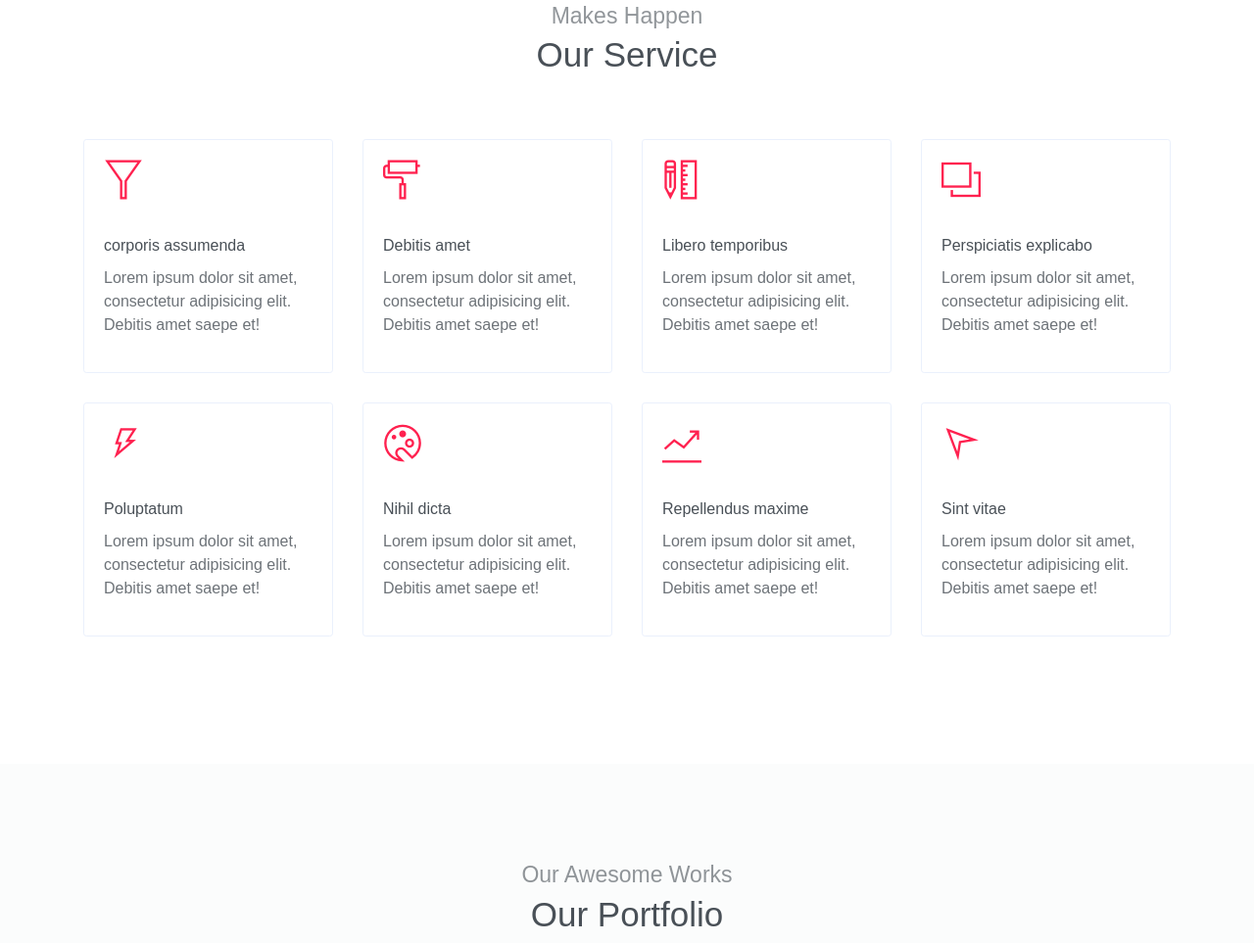
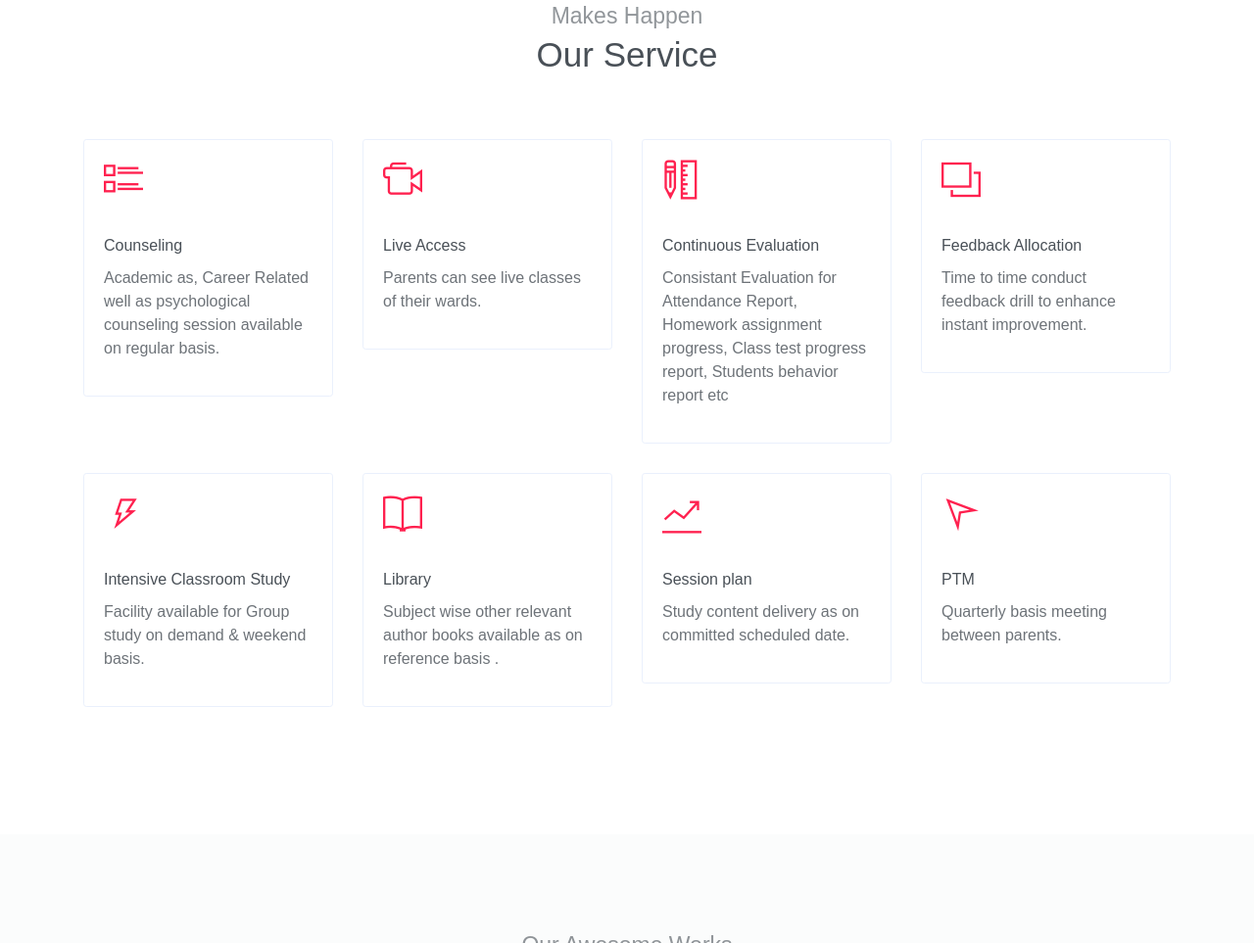
Before and after one commit to Subhranshu02/Academy, a website: page creative-studio/public_html/index.html in a window 1280 px wide. Shown: the part 2191-3154 px from the top of the page at 98% size. Drawn offline with Linux system fonts and the light colour scheme.

Commit message:
daily updates

```diff
--- a/creative-studio/public_html/index.html
+++ b/creative-studio/public_html/index.html
@@ -150,18 +150,18 @@
                 <div class="col-sm-4 col-md-3">
                     <div class="card mb-4">
                         <div class="card-body">
-                            <h2 class="mb-4"><i class="ti-filter text-primary"></i></h2>
-                            <h6 class="card-title">corporis assumenda</h6>
-                            <p>Lorem ipsum dolor sit amet, consectetur adipisicing elit. Debitis amet saepe et!</p>
+                            <h2 class="mb-4"><i class="ti-layout-list-thumb text-primary"></i></h2>
+                            <h6 class="card-title">Counseling</h6>
+                            <p>Academic as, Career Related  well as psychological counseling session available on regular basis.</p>
                         </div>
                     </div>
                 </div>
                 <div class="col-sm-4 col-md-3">
                     <div class="card mb-4">
                         <div class="card-body">
-                            <h2 class="mb-4"><i class="ti-paint-roller text-primary"></i></h2>
-                            <h6 class="card-title">Debitis amet</h6>
-                            <p>Lorem ipsum dolor sit amet, consectetur adipisicing elit. Debitis amet saepe et!</p>
+                            <h2 class="mb-4"><i class="ti-video-camera text-primary"></i></h2>
+                            <h6 class="card-title">Live Access </h6>
+                            <p>Parents can see live classes of their wards.</p>
                         </div>
                     </div>
                 </div>
@@ -169,8 +169,8 @@
                     <div class="card mb-4">
                         <div class="card-body">
                             <h2 class="mb-4"><i class="ti-ruler-pencil text-primary"></i></h2>
-                            <h6 class="card-title">Libero temporibus</h6>
-                            <p>Lorem ipsum dolor sit amet, consectetur adipisicing elit. Debitis amet saepe et!</p>
+                            <h6 class="card-title">Continuous Evaluation</h6>
+                            <p>Consistant Evaluation for Attendance Report, Homework assignment progress, Class test progress report, Students behavior report etc </p>
                         </div>
                     </div>
                 </div>
@@ -178,8 +178,8 @@
                     <div class="card mb-4">
                         <div class="card-body">
                             <h2 class="mb-4"><i class="ti-layers text-primary"></i></h2>
-                            <h6 class="card-title">Perspiciatis explicabo</h6>
-                            <p>Lorem ipsum dolor sit amet, consectetur adipisicing elit. Debitis amet saepe et!</p>
+                            <h6 class="card-title">Feedback Allocation</h6>
+                            <p>Time to time conduct  feedback drill to enhance instant improvement.</p>
                         </div>
                     </div>
                 </div>
@@ -187,17 +187,17 @@
                     <div class="card mb-4">
                         <div class="card-body">
                             <h2 class="mb-4"><i class="ti-bolt text-primary"></i></h2>
-                            <h6 class="card-title">Poluptatum</h6>
-                            <p>Lorem ipsum dolor sit amet, consectetur adipisicing elit. Debitis amet saepe et!</p>
+                            <h6 class="card-title">Intensive Classroom Study </h6>
+                            <p>Facility available for Group study on demand & weekend basis.</p>
                         </div>
                     </div>
                 </div>
                 <div class="col-sm-4 col-md-3">
                     <div class="card mb-4">
                         <div class="card-body">
-                            <h2 class="mb-4"><i class="ti-palette text-primary"></i></h2>
-                            <h6 class="card-title">Nihil dicta</h6>
-                            <p>Lorem ipsum dolor sit amet, consectetur adipisicing elit. Debitis amet saepe et!</p>
+                            <h2 class="mb-4"><i class="ti-book text-primary"></i></h2>
+                            <h6 class="card-title">Library</h6>
+                            <p>Subject wise other relevant author books available as on reference basis . </p>
                         </div>
                     </div>
                 </div>
@@ -205,8 +205,8 @@
                     <div class="card mb-4">
                         <div class="card-body">
                             <h2 class="mb-4"><i class="ti-stats-up text-primary"></i></h2>
-                            <h6 class="card-title">Repellendus maxime</h6>
-                            <p>Lorem ipsum dolor sit amet, consectetur adipisicing elit. Debitis amet saepe et!</p>
+                            <h6 class="card-title">Session plan</h6>
+                            <p>Study content delivery as on committed scheduled date.</p>
                         </div>
                     </div>
                 </div>
@@ -214,8 +214,8 @@
                     <div class="card mb-4">
                         <div class="card-body">
                             <h2 class="mb-4"><i class="ti-location-arrow text-primary"></i></h2>
-                            <h6 class="card-title">Sint vitae</h6>
-                            <p>Lorem ipsum dolor sit amet, consectetur adipisicing elit. Debitis amet saepe et!</p>
+                            <h6 class="card-title">PTM</h6>
+                            <p>Quarterly basis meeting between parents.</p>
                         </div>
                     </div>
                 </div>
```
